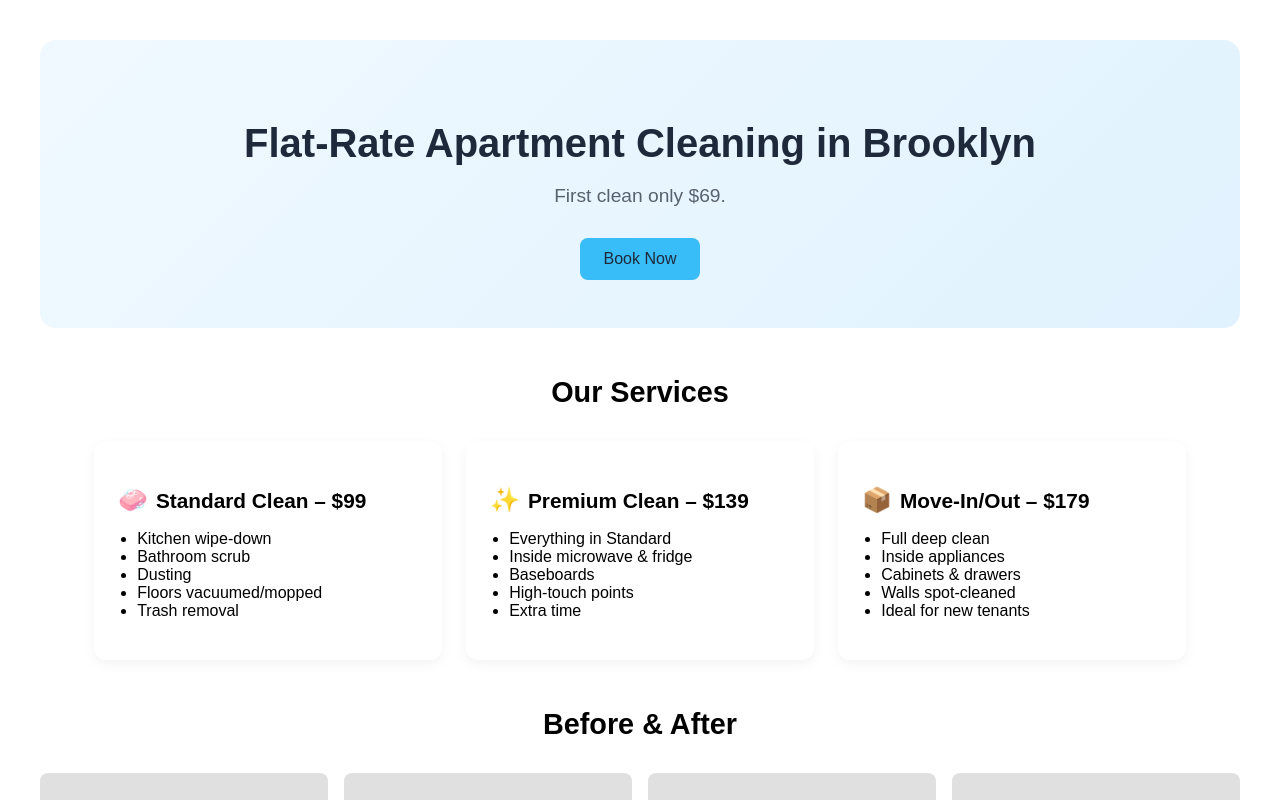
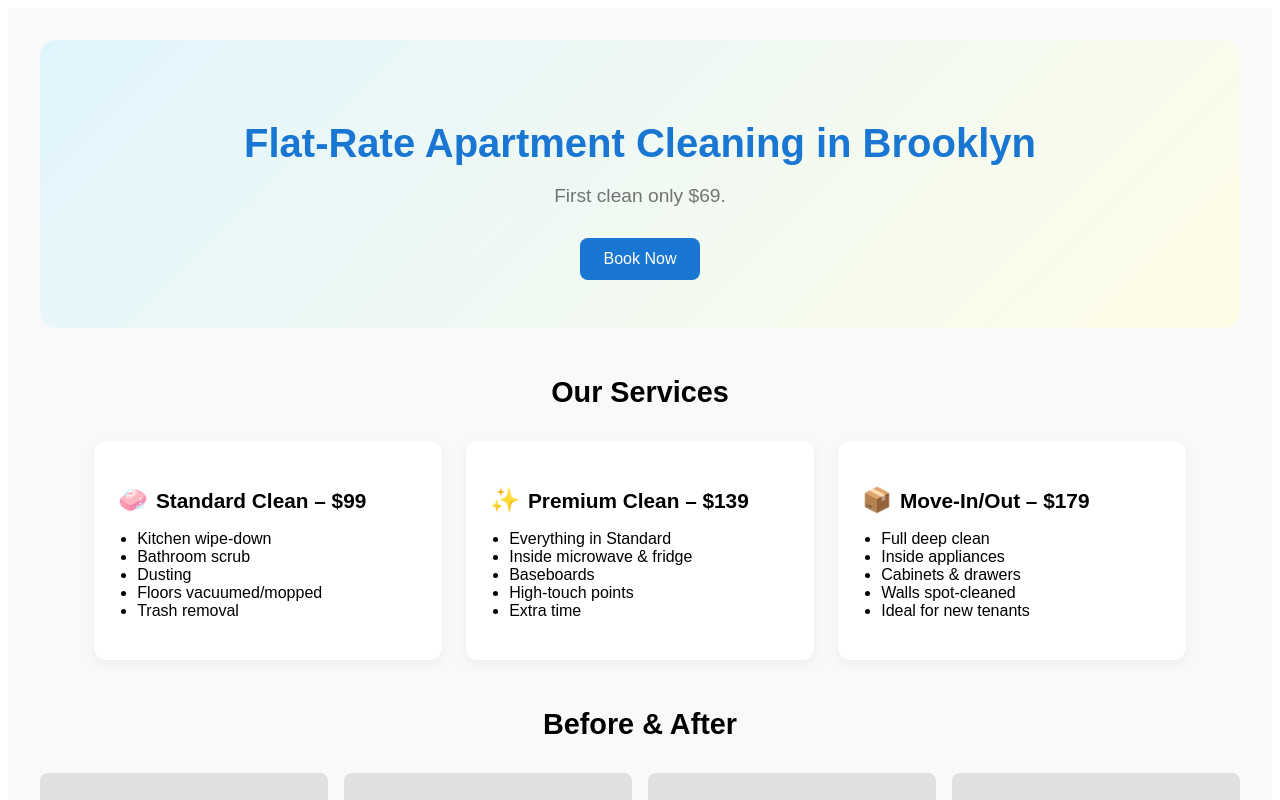
Before and after one commit to Akib-Islam1/Flat-Rate-Cleaning, a React (Vite) app: page / in a window 1280 px wide. Shown: the top 800 px of the page. Built offline with nearby package versions, Linux system fonts and the light colour scheme.

Commit message:
Update HomePage.jsx

```diff
--- a/src/HomePage.jsx
+++ b/src/HomePage.jsx
@@ -24,10 +24,10 @@ export default function HomePage() {
   }, [index]);
 
   return (
-  <main style={{ fontFamily: 'Arial, sans-serif', padding: '2rem', background: '#ffffff' }}>
+  <main style={{ fontFamily: 'Arial, sans-serif', padding: '2rem', background: '#f9f9f9' }}>
       {/* Hero Section */}
-<section style={{ textAlign: 'center', padding: '3rem 1rem', background: 'linear-gradient(135deg, #f0f9ff, #e0f2fe)', borderRadius: '16px', marginBottom: '3rem' }}>
-  <h1 style={{ fontSize: '2.5rem', fontWeight: 'bold', marginBottom: '1rem', color: '#1e293b' }}>
+<section style={{ textAlign: 'center', padding: '3rem 1rem', background: 'linear-gradient(135deg, #e1f5fe, #fffde7)', borderRadius: '16px', marginBottom: '3rem' }}>
+  <h1 style={{ fontSize: '2.5rem', fontWeight: 'bold', marginBottom: '1rem', color: '#1976d2' }}>
     Flat-Rate Apartment Cleaning in Brooklyn
   </h1>
   <p style={{
@@ -36,12 +36,12 @@ export default function HomePage() {
     height: '1.5em',
     opacity: fade ? 1 : 0,
     transition: 'opacity 0.5s ease-in-out',
-    color: '#111827'
+    color: '#333'
   }}>
     {loopedPhrases[index]}
   </p>
   <a href="#book" style={{ textDecoration: 'none' }}>
-    <button style={{ padding: '12px 24px', fontSize: '1rem', backgroundColor: '#38bdf8', color: '#1e293b', borderRadius: '8px', border: 'none', cursor: 'pointer' }}>
+    <button style={{ padding: '12px 24px', fontSize: '1rem', backgroundColor: '#1976d2', color: 'white', borderRadius: '8px', border: 'none', cursor: 'pointer' }}>
       Book Now
     </button>
   </a>
```
